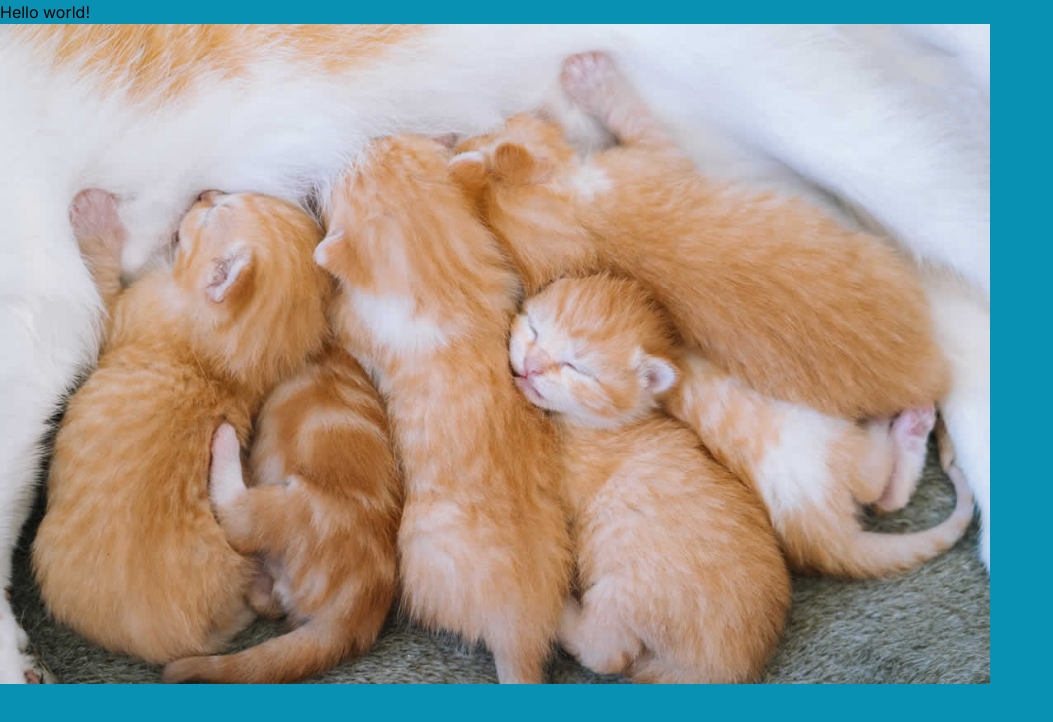
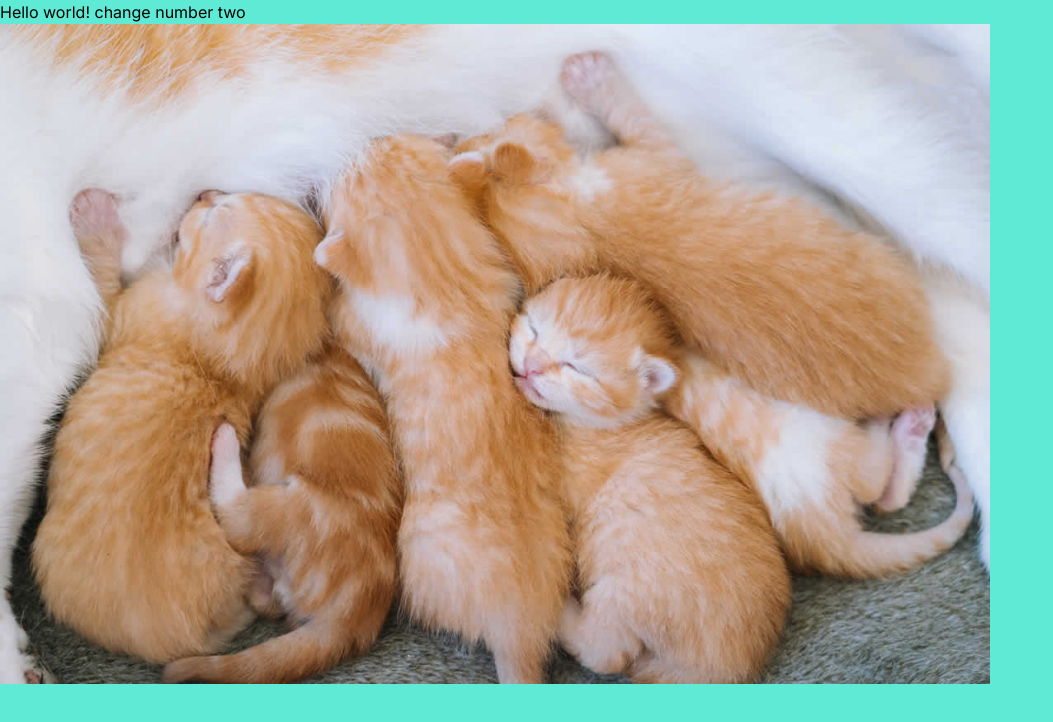
Before and after one commit to Foxy20122012/dockers, a Next.js app: page / in a window 1280 px wide. Shown: the top 722 px of the page, without its empty margins (0-1053 px from the left). Built offline with nearby package versions, Linux system fonts and the light colour scheme.

Commit message:
cambio 2

```diff
--- a/src/app/page.js
+++ b/src/app/page.js
@@ -2,9 +2,10 @@ import Image from "next/image";
 
 export default function Home() {
   return (
-    <div className="bg-cyan-600 w-screen h-screen">
+    <div className="bg-teal-300 w-screen h-screen">
       <div>
         Hello world!
+        change number two
       </div>
       <Image
         className=""
```
